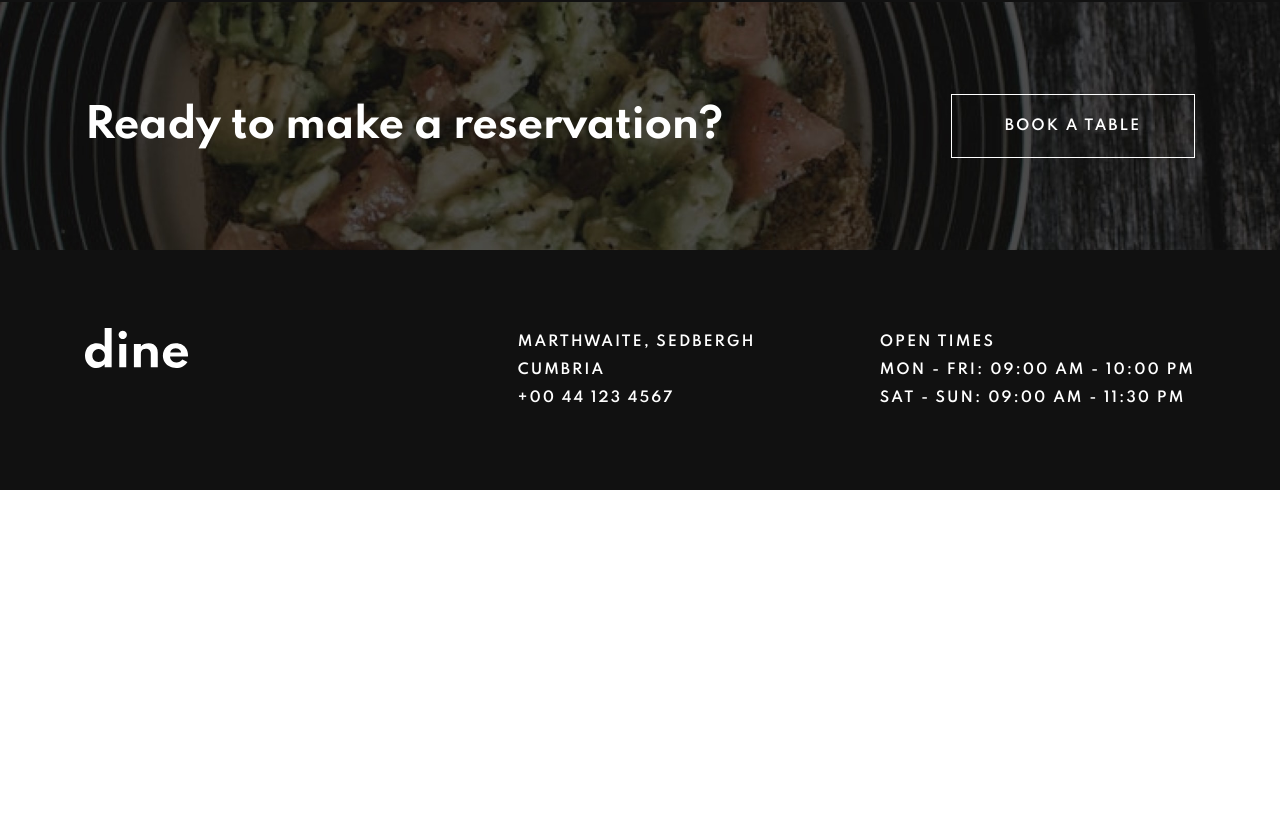
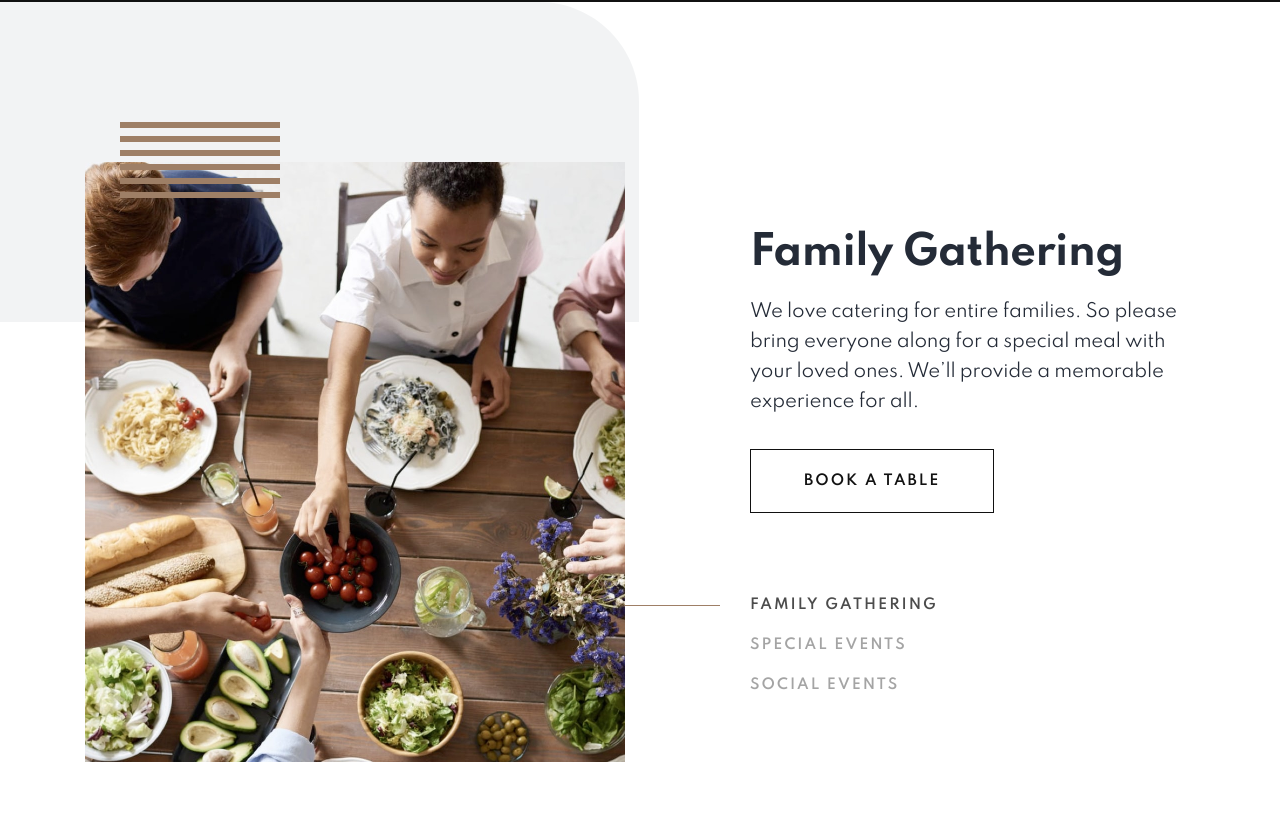
Before and after one commit to yjcyun/frontend_mentor, a React (Create React App) app in the folder intermediate/dine_restaurant_website/: page / in a window 1280 px wide. Shown: the part 3015-3840 px from the top of the page. Before the commit the page ends 3505 px from the top, so only its background shows below. Built offline with nearby package versions, Linux system fonts and the light colour scheme.

Commit message:
:sparkles: Add slide component

```diff
--- a/intermediate/dine_restaurant_website/src/components/Button.tsx
+++ b/intermediate/dine_restaurant_website/src/components/Button.tsx
@@ -20,6 +20,7 @@ const StyledButton = styled.button<StyledButtonProps>`
   pointer-events: ${(props) => (props.disabled ? 'none' : 'auto')};
   padding: 23px 53px;
   background: transparent;
+  width: fit-content;
 
   h3.small {
     line-height: 1.6rem;
--- /dev/null
+++ b/intermediate/dine_restaurant_website/src/components/Slide.tsx
@@ -0,0 +1,252 @@
+import { useEffect, useState } from 'react';
+import styled from 'styled-components';
+
+import { Button } from './Button';
+
+import family from '../assets/homepage/family-gathering-desktop@2x.jpg';
+import familyTablet from '../assets/homepage/family-gathering-tablet@2x.jpg';
+import familyMobile from '../assets/homepage/family-gathering-mobile@2x.jpg';
+
+import specialEvents from '../assets/homepage/special-events-desktop@2x.jpg';
+import specialEventsTablet from '../assets/homepage/special-events-tablet@2x.jpg';
+import specialEventsMobile from '../assets/homepage/special-events-mobile@2x.jpg';
+
+import socialEvents from '../assets/homepage/social-events-desktop@2x.jpg';
+import socialEventsTablet from '../assets/homepage/social-events-tablet@2x.jpg';
+import socialEventsMobile from '../assets/homepage/social-events-mobile@2x.jpg';
+
+import curveTopRight from '../assets/patterns/pattern-curve-top-right.svg';
+import lines from '../assets/patterns/pattern-lines.svg';
+import { useWindowDimensions } from '../hooks/useWindowDimensions';
+
+const getImage = (width: number, img: 'family' | 'social' | 'special') => {
+  if (width > 1024) {
+    switch (img) {
+      case 'family':
+        return family;
+      case 'social':
+        return socialEvents;
+      case 'special':
+        return specialEvents;
+    }
+  } else if (width > 680) {
+    switch (img) {
+      case 'family':
+        return familyTablet;
+      case 'social':
+        return socialEventsTablet;
+      case 'special':
+        return specialEventsTablet;
+    }
+  } else {
+    switch (img) {
+      case 'family':
+        return familyMobile;
+      case 'social':
+        return socialEventsMobile;
+      case 'special':
+        return specialEventsMobile;
+    }
+  }
+};
+
+const slides = (width: number) => [
+  {
+    title: 'Family Gathering',
+    description:
+      'We love catering for entire families. So please bring everyone along for a special meal with your loved ones. We’ll provide a memorable experience for all.',
+    img: getImage(width, 'family'),
+  },
+  {
+    title: 'Special Events',
+    description:
+      'Whether it’s a romantic dinner or special date you’re celebrating with others we’ll look after you. We’ll be sure to mark your special date with an unforgettable meal.',
+    img: getImage(width, 'special'),
+  },
+  {
+    title: 'Social Events',
+    description:
+      'Are you looking to have a larger social event? No problem! We’re more than happy to cater for big parties. We’ll work with you to make your event a hit with everyone.',
+    img: getImage(width, 'social'),
+  },
+];
+
+const StyledSlide = styled.div`
+  padding: 160px 0;
+  position: relative;
+  overflow: hidden;
+
+  &:before {
+    content: url(${curveTopRight});
+    position: absolute;
+    top: 0;
+    left: -20%;
+    z-index: -1;
+  }
+
+  &:after {
+    content: url(${lines});
+    position: absolute;
+    top: 13%;
+    left: 12rem;
+  }
+
+  @media (max-width: 1024px) {
+    padding: 120px 0;
+
+    &:before {
+      left: -65%;
+    }
+
+    &:after {
+      top: 11%;
+      left: 5rem;
+    }
+  }
+
+  @media (max-width: 680px) {
+    &:after {
+      display: none;
+    }
+  }
+`;
+
+const InnerSlide = styled.div`
+  display: flex;
+  gap: 125px;
+  align-items: center;
+
+  img {
+    width: 540px;
+  }
+
+  .slide-content {
+    display: flex;
+    flex-direction: column;
+
+    p {
+      padding: 16px 0 32px;
+    }
+  }
+
+  .options {
+    padding-top: 78px;
+    display: flex;
+    flex-direction: column;
+
+    h3 {
+      position: relative;
+      cursor: pointer;
+      color: #4c4c4c;
+      opacity: 0.5;
+
+      &:nth-child(2) {
+        padding: 12px 0;
+      }
+
+      &:before {
+        content: '';
+        position: absolute;
+        width: 95px;
+        height: 1px;
+        background: var(--beaver);
+        left: -125px;
+        top: 50%;
+        display: none;
+      }
+
+      &.active {
+        opacity: 1;
+
+        &:before {
+          display: block;
+        }
+      }
+    }
+  }
+
+  @media (max-width: 1024px) {
+    flex-direction: column;
+    text-align: center;
+    gap: 56px;
+
+    h2 {
+      padding-top: 40px;
+    }
+
+    .options {
+      order: -1;
+      padding-top: 0;
+      flex-direction: row;
+      justify-content: space-between;
+
+      h3 {
+        &:nth-child(2) {
+          padding: 0;
+        }
+
+        &:before {
+          width: 48px;
+          left: 50%;
+          top: 130%;
+          transform: translateX(-50%);
+        }
+      }
+    }
+
+    button {
+      margin: auto;
+    }
+
+    img {
+      width: 100%;
+    }
+  }
+
+  @media (max-width: 680px) {
+    gap: 48px;
+
+    .options {
+      flex-direction: column;
+      gap: 16px;
+    }
+  }
+`;
+
+export const Slide: React.FC = () => {
+  const { width } = useWindowDimensions();
+  const [activeSlide, setActiveSlide] = useState(slides(1440)[0]);
+
+  useEffect(() => {
+    setActiveSlide(slides(width)[0]);
+  }, [width]);
+
+  const { img, title, description } = activeSlide;
+
+  return (
+    <StyledSlide>
+      <InnerSlide className='gutter'>
+        <img src={img} alt={title} />
+        <div className='slide-content'>
+          <h2>{title}</h2>
+          <p>{description}</p>
+          <Button variant='light'>Book a table</Button>
+
+          <div className='options'>
+            {slides(width).map((t) => (
+              <h3
+                className={`small ${
+                  t.title === activeSlide.title ? 'active' : ''
+                }`}
+                key={t.title}
+                onClick={() => setActiveSlide(t)}
+              >
+                {t.title}
+              </h3>
+            ))}
+          </div>
+        </div>
+      </InnerSlide>
+    </StyledSlide>
+  );
+};
--- a/intermediate/dine_restaurant_website/src/pages/Home.tsx
+++ b/intermediate/dine_restaurant_website/src/pages/Home.tsx
@@ -6,6 +6,8 @@ import { Button } from '../components/Button';
 import { FeatureContent } from '../components/FeatureContent';
 import { Footer } from '../components/Footer';
 import { ReserveBanner } from '../components/ReserveBanner';
+import { MenuHighlights } from '../components/MenuHighlights';
+import { Slide } from '../components/Slide';
 
 import { ReactComponent as Logo } from '../assets/logo.svg';
 import hero from '../assets/homepage/hero-bg-desktop@2x.jpg';
@@ -23,7 +25,6 @@ import locallyMobile from '../assets/homepage/locally-sourced-mobile@2x.jpg';
 import CurveTopRight from '../assets/patterns/pattern-curve-top-right.svg';
 import CurveTopLeft from '../assets/patterns/pattern-curve-top-left.svg';
 import Lines from '../assets/patterns/pattern-lines.svg';
-import { MenuHighlights } from '../components/MenuHighlights';
 
 const HeroWrapper = styled.div`
   width: 100%;
@@ -157,7 +158,7 @@ const FeaturesWrapper = styled.div<{ reverse: boolean }>`
     left: ${(props) => (props.reverse ? 'undefined' : '0')};
     right: ${(props) => (props.reverse ? '0' : 'undefined')};
     bottom: ${(props) => (props.reverse ? '6rem' : 'undefined')};
-    top: ${(props) => (props.reverse ? 'undefined' : '42%')};
+    top: ${(props) => (props.reverse ? 'undefined' : '33%')};
   }
 
   .pattern-lines {
@@ -180,7 +181,7 @@ const FeaturesWrapper = styled.div<{ reverse: boolean }>`
       left: ${(props) => (props.reverse ? 'undefined' : '-50rem')};
       right: ${(props) => (props.reverse ? '-50rem' : 'undefined')};
       bottom: ${(props) => (props.reverse ? '0rem' : 'undefined')};
-      top: ${(props) => (props.reverse ? 'undefined' : '30%')};
+      top: ${(props) => (props.reverse ? 'undefined' : '22%')};
     }
 
     .pattern-lines {
@@ -275,6 +276,7 @@ for all the family'
         <img src={Lines} alt='' className='pattern-lines' />
       </FeaturesWrapper>
       <MenuHighlights />
+      <Slide />
       <ReserveBanner />
       <Footer />
     </div>
```
